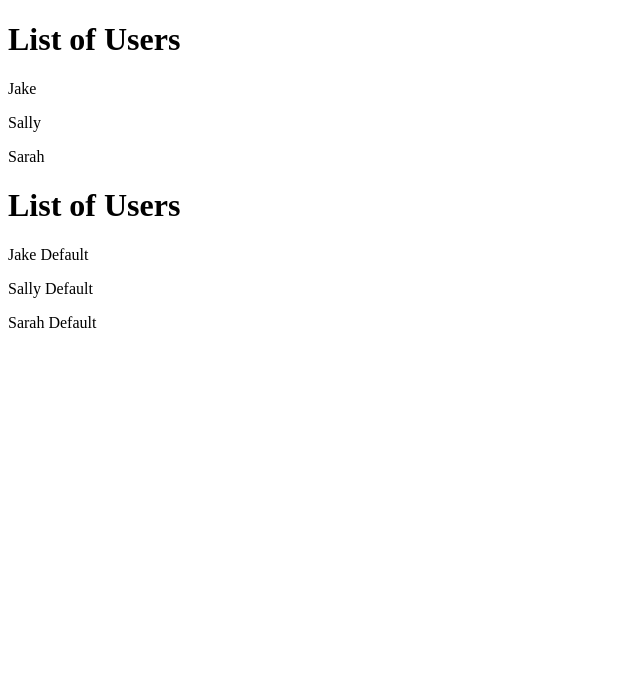
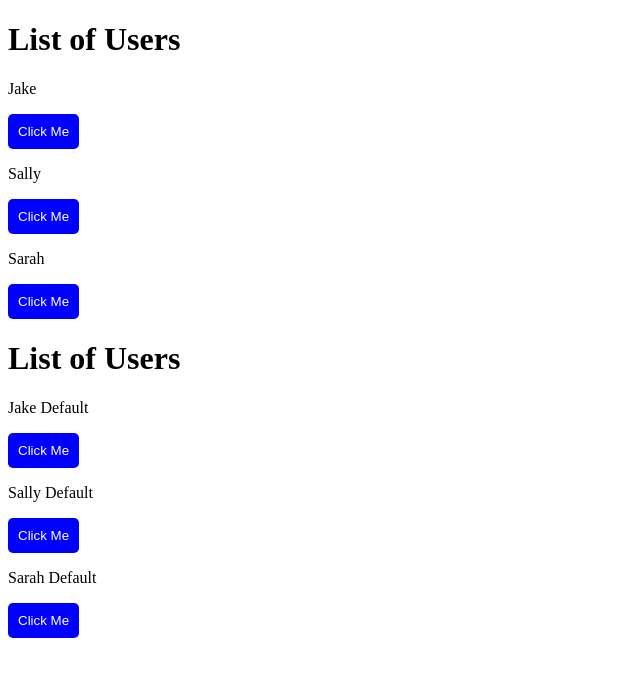
Before and after one commit to JSander72/FE-PT-W12-D3, a React (Vite) app: page / in a window 1280 px wide. Shown: the top 676 px of the page, without its empty margins (0-640 px from the left). Built offline with nearby package versions, Linux system fonts and the light colour scheme.

Commit message:
passing a function as a prop

```diff
--- /dev/null
+++ b/src/components/ReusableButton.jsx
@@ -0,0 +1,30 @@
+import React from 'react'
+
+const ReusableButton = (props) => {
+  //  Let's give the button some styling
+  //  We can use the style attribute to add inline styles
+  const buttonStyle = {
+    backgroundColor: 'blue',
+    color: 'white',
+    padding: '10px',
+    borderRadius: '5px',
+    border: 'none',
+  }
+
+  // Now let's give it some functionality
+  // We can use the onClick attribute to add a function to the button
+  // We can use the alert function to display a message
+  // We can also use the console.log function to display a message in the console
+  const handleClick = () => {
+    alert('You clicked the button')
+    console.log('You clicked the button')
+  }
+
+  return (
+    <div>
+      <button style={buttonStyle} onClick={props.handleClick}>Click Me</button>
+    </div>
+  )
+}
+
+export default ReusableButton
--- a/src/components/UserList.jsx
+++ b/src/components/UserList.jsx
@@ -1,14 +1,36 @@
 import React from 'react'
 import { useState } from 'react'
+import ReusableButton from './ReusableButton'
 
 // We can use props to pass through the users list
+// Can also be written as ( { users } )
 const UserList = (props) => {
   const [users, setUsers] = useState(props.users)
+
+  // Let's write a function to delete users from the list
+  const deleteUser = (index) => {
+    // The filter method removes the user from the list
+      // The index to find the user we want to remove (this is why key is important)
+      // The setUsers function to update the list
+    const newUsers = users.filter((user, i) => i !== index)
+    setUsers(newUsers)
+  }
 
   return (
     <div>
       <h1>List of Users</h1>
-      { users.map((user, index) => <p>{user}</p> )}
+      {/* { users.map((user, index) => <p>{user}</p> )} */}
+
+      {/* Let's add the reusable button component to the user */}
+      { users.map((user, index) =>
+        <div key={index}>
+          <p>{user}</p>
+
+          <ReusableButton handleClick={() => deleteUser(index)}/>
+          {/* <button onClick={() => deleteUser(index)}>Click Me</button> */}
+
+        </div>
+      )}
     </div>
   )
 }
```
